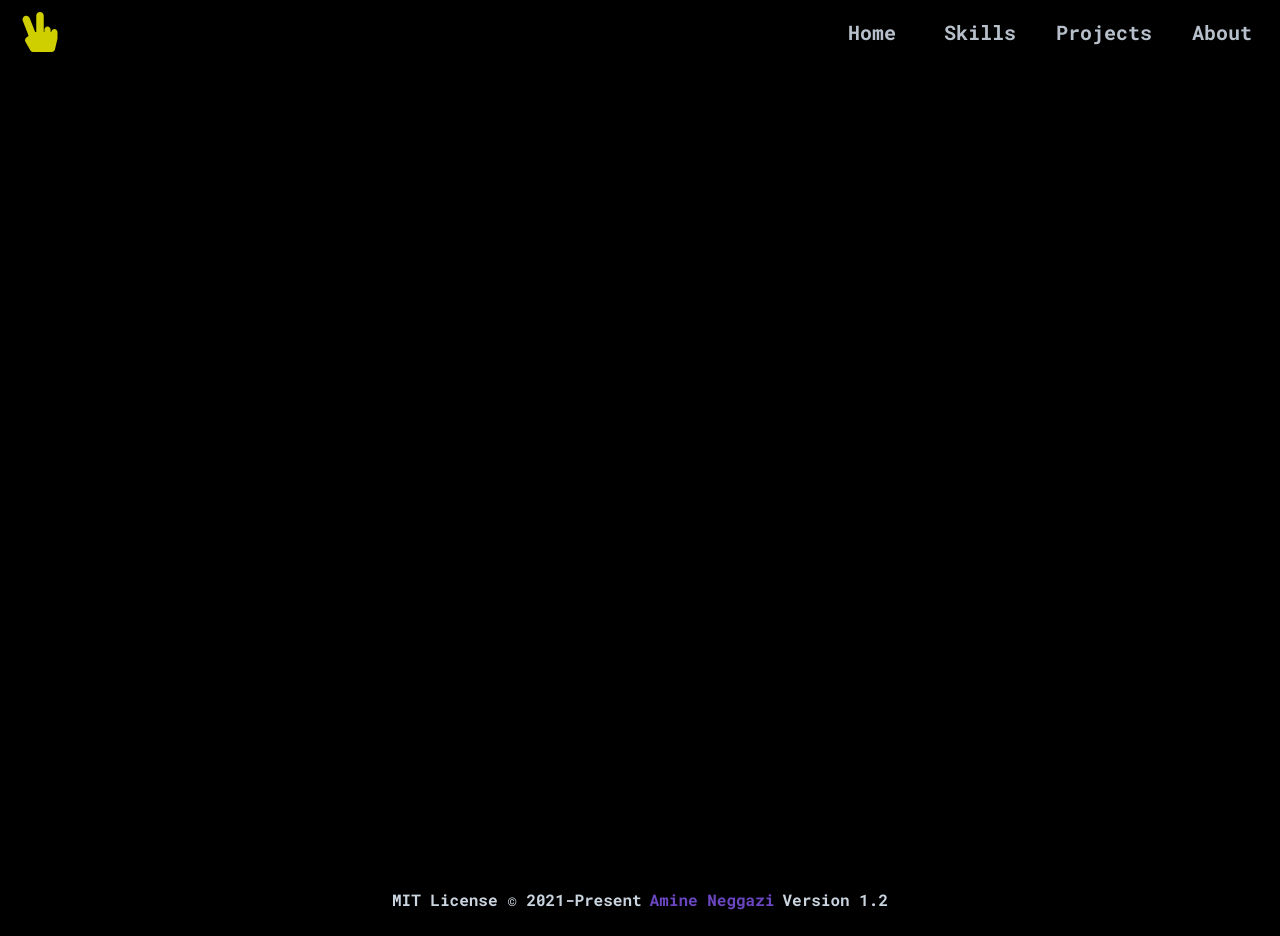
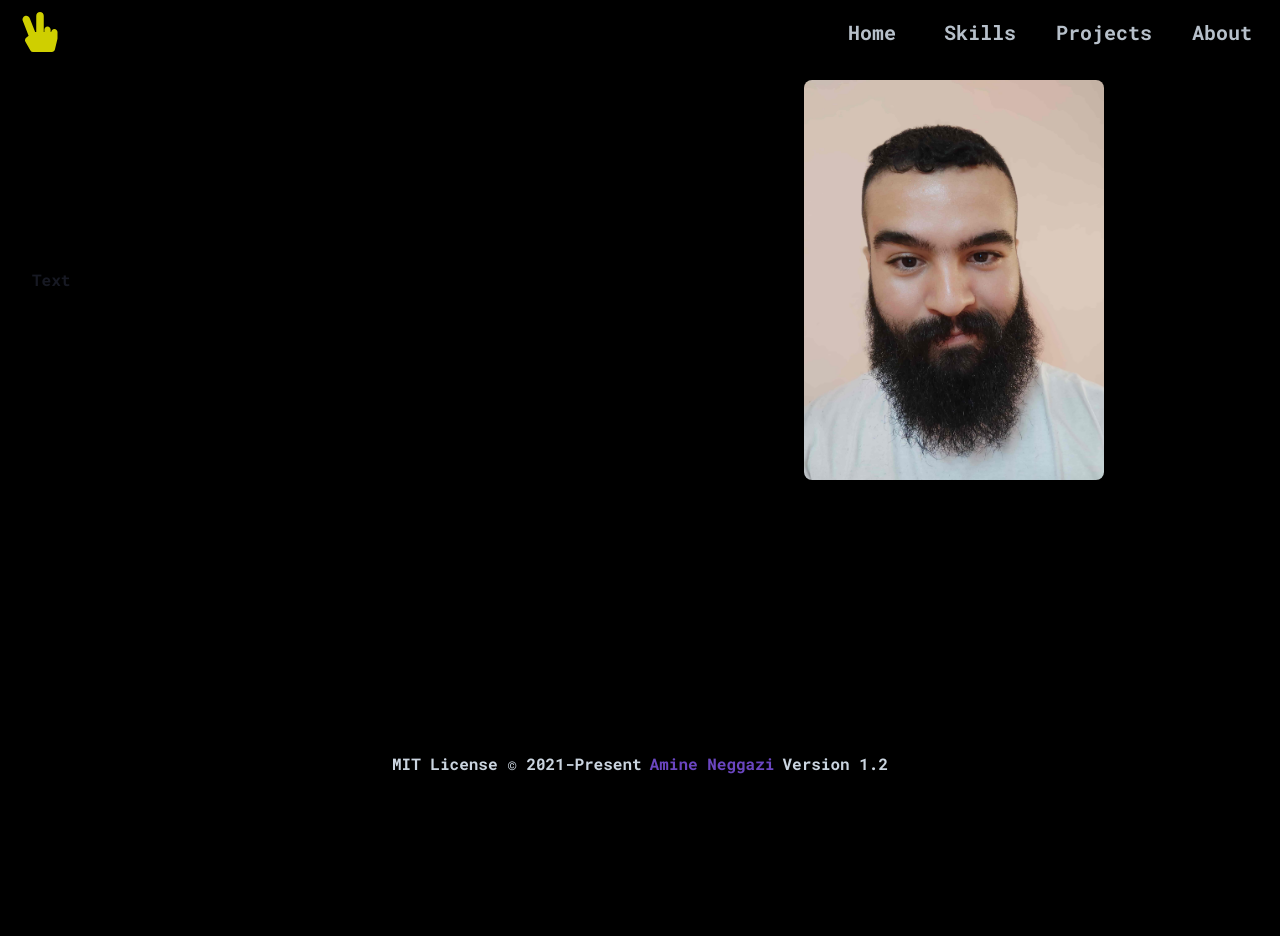
Before and after one commit to nemo256/portfolio, a Next.js app: page /about in a window 1280 px wide. Before the commit this address had no page. After the commit the page ends 800 px from the top, so only its background shows below. Built offline with nearby package versions, Linux system fonts and the light colour scheme.

Commit message:
Added react-tilt and the rest of the pages #empty for now!

```diff
--- a/package.json
+++ b/package.json
@@ -16,7 +16,8 @@
     "next": "latest",
     "react": "^17.0.2",
     "react-dom": "^17.0.2",
-    "react-icons": "^4.2.0"
+    "react-icons": "^4.2.0",
+    "react-tilt": "^0.1.4"
   },
   "license": "MIT",
   "devDependencies": {
--- /dev/null
+++ b/src/components/about/Heading.js
@@ -0,0 +1,20 @@
+import {
+  Stack,
+  Text
+} from '@chakra-ui/react'
+
+
+export default function Heading() {
+  return (
+    <Stack
+      w={'100%'}
+    >
+      <Text
+        p={4}
+        color={'gray.900'}
+      >
+        Text
+      </Text>
+    </Stack>
+  )
+}
--- /dev/null
+++ b/src/components/about/Photo.js
@@ -0,0 +1,21 @@
+import {
+  Stack,
+  Image
+} from '@chakra-ui/react'
+
+
+export default function Photo() {
+  return (
+    <Stack
+      w={'100%'}
+      align={'center'}
+    >
+      <Image
+        w={'300px'}
+        h={'400px'}
+        rounded={'lg'}
+        src={'me.jpg'}
+      />
+    </Stack>
+  )
+}
--- /dev/null
+++ b/src/pages/about.js
@@ -0,0 +1,18 @@
+import Heading from '../components/about/Heading'
+import Photo from '../components/about/Photo'
+import { Stack } from '@chakra-ui/react'
+
+
+export default function About() {
+  return (
+    <Stack
+      p={4}
+      align={'center'}
+      justify={'center'}
+      direction={'row'}
+    >
+      <Heading />
+      <Photo />
+    </Stack>
+  )
+}
--- a/src/pages/skills.js
+++ b/src/pages/skills.js
@@ -7,7 +7,6 @@ import { Stack } from '@chakra-ui/react'
 
 export default function Skills() {
   return (
-    <>
     <Stack
       direction={'column'}
       spacing={8}
@@ -32,6 +31,5 @@ export default function Skills() {
         <CLI_apps />
       </Stack>
     </Stack>
-    </>
   )
 }
```
Also changed, not shown: src/pages/projects.js (added, +10 -0 lines), 1 other file (tests, documents, lock files or other folders). Lines whose indentation alone changed are shown as unchanged.
